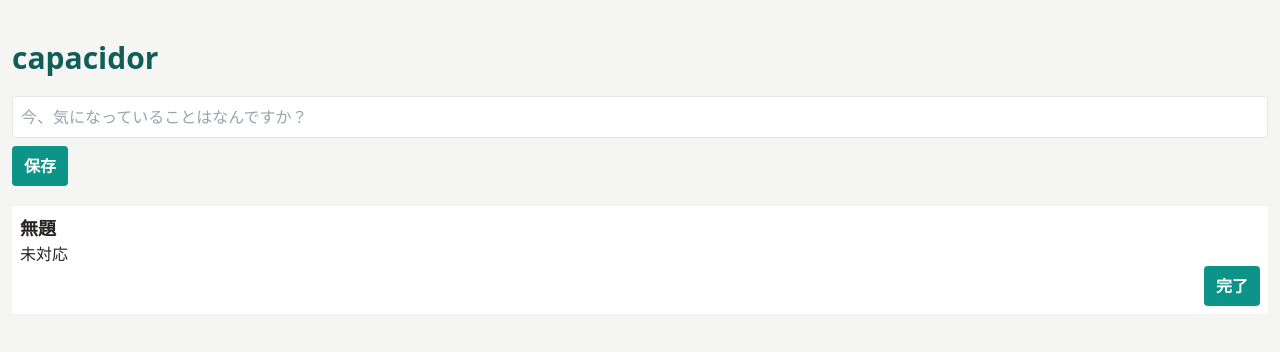
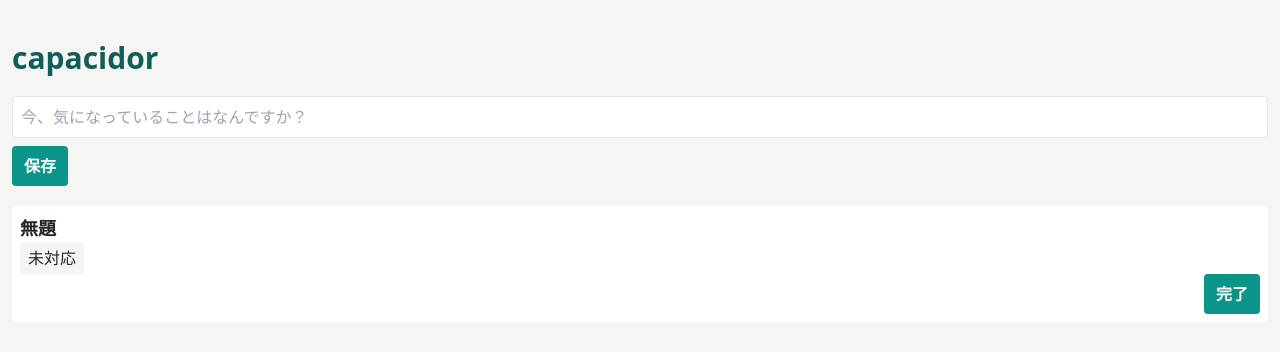
Before and after one commit to simonNozaki/capacidor, a Nuxt app: page / in a window 1280 px wide. Both pictures are taken after a click on the button "保存". Shown: the top 352 px of the page. Built offline with nearby package versions, Linux system fonts and the light colour scheme.

Commit message:
feat: ボタン汎用化

```diff
--- a/components/atoms/Button.vue
+++ b/components/atoms/Button.vue
@@ -35,15 +35,22 @@ const classes = computed(() => ({
 
 <style scoped>
 .button {
-  @apply rounded bg-teal-600
-  hover:bg-teal-400 focus:outline-none;
+  @apply rounded m-0;
+}
+
+.primary {
+  @apply bg-teal-600 font-semibold text-white hover:bg-teal-400 focus:outline-none;
+}
+
+.secondary {
+  @apply bg-gray-100 text-stone-800 hover:bg-gray-50 focus:outline-none;
 }
 
 .medium {
   @apply px-3 py-2;
 }
 
-.button-text {
-  @apply font-semibold text-white;
+.small {
+  @apply px-2 py-1;
 }
 </style>
--- a/pages/index.vue
+++ b/pages/index.vue
@@ -57,8 +57,10 @@ const getActiveStatusClasses = (isActive: boolean): string[] => {
             <div class="top-16 w-56">
               <Menu as="div" class="relative inline-block text-left">
                 <div>
-                  <MenuButton class="status-menu-button">
-                    {{ todo.status[1] }}
+                  <MenuButton as="div" class="status-menu-button">
+                    <Button size="small" order="secondary">
+                      {{ todo.status[1] }}
+                    </Button>
                   </MenuButton>
                 </div>
 
```
